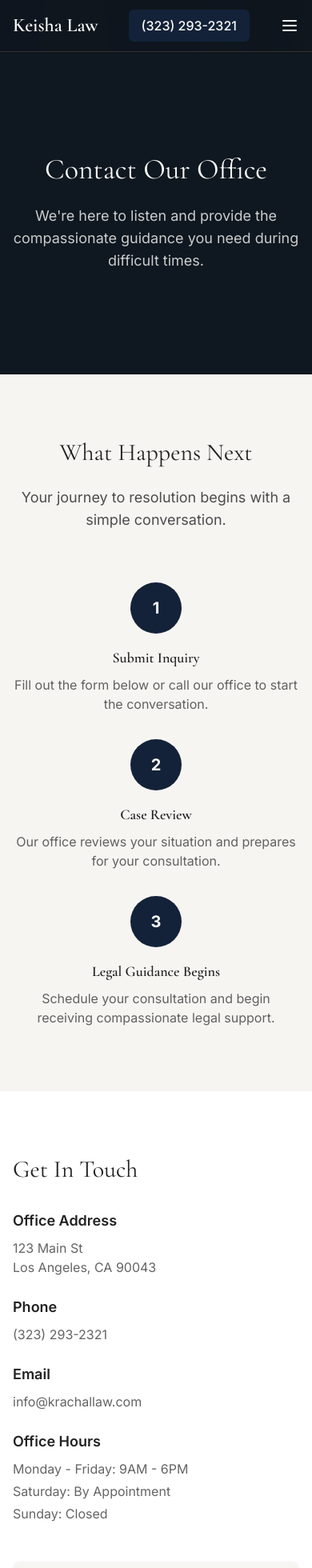
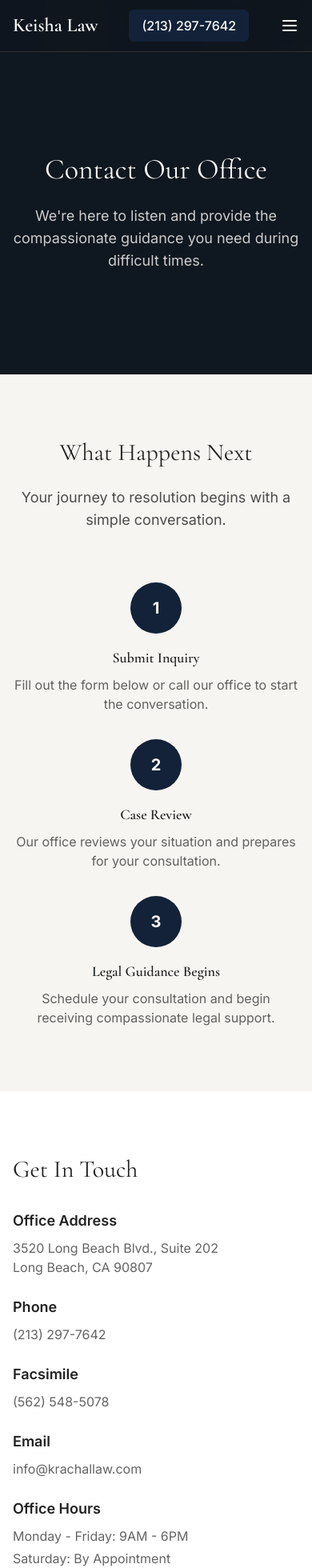
Before and after one commit to burchdad/keisha-law, a Next.js app: page /contact in a window 390 px wide. Shown: the top 1960 px of the page at 80% size. Built offline with nearby package versions, Linux system fonts and the light colour scheme.

Commit message:
Update contact information with new address and phone number

```diff
--- a/app/contact/page.tsx
+++ b/app/contact/page.tsx
@@ -206,9 +206,9 @@ export default function Contact() {
                   </h3>
 
                   <p className="text-text/70">
-                    123 Main St
+                    3520 Long Beach Blvd., Suite 202
                     <br />
-                    Los Angeles, CA 90043
+                    Long Beach, CA 90807
                   </p>
                 </div>
 
@@ -219,11 +219,21 @@ export default function Contact() {
 
                   <p className="text-text/70">
                     <a
-                      href="tel:323-293-2321"
+                      href="tel:213-297-7642"
                       className="hover:text-secondary transition-colors"
                     >
-                      (323) 293-2321
+                      (213) 297-7642
                     </a>
+                  </p>
+                </div>
+
+                <div>
+                  <h3 className="text-lg font-semibold text-text mb-2">
+                    Facsimile
+                  </h3>
+
+                  <p className="text-text/70">
+                    (562) 548-5078
                   </p>
                 </div>
 
--- a/app/practice-areas/[slug]/page.tsx
+++ b/app/practice-areas/[slug]/page.tsx
@@ -472,10 +472,10 @@ export default function PracticeAreaPage({ params }: PageProps) {
                 Schedule Consultation
               </Link>
               <a
-                href="tel:323-293-2321"
+                href="tel:213-297-7642"
                 className="border-2 border-secondary text-secondary px-8 py-4 rounded-md hover:bg-secondary hover:text-muted-whites transition-colors font-medium"
               >
-                Call (323) 293-2321
+                Call (213) 297-7642
               </a>
             </div>
           </motion.div>
--- a/components/ContactCTASection.tsx
+++ b/components/ContactCTASection.tsx
@@ -27,10 +27,10 @@ export default function ContactCTASection() {
               Schedule Consultation
             </Link>
             <a
-              href="tel:323-293-2321"
+              href="tel:213-297-7642"
               className="border-2 border-secondary text-secondary px-8 py-4 rounded-md hover:bg-secondary hover:text-muted-whites transition-colors font-medium"
             >
-              Call (323) 293-2321
+              Call (213) 297-7642
             </a>
           </div>
         </motion.div>
--- a/components/Footer.tsx
+++ b/components/Footer.tsx
@@ -48,9 +48,10 @@ export default function Footer() {
           <div>
             <h4 className="text-lg font-semibold mb-4">Contact Information</h4>
             <div className="space-y-2 text-sm">
-              <p>123 Main St<br />Los Angeles, CA 90043</p>
-              <p>Phone: (323) 293-2321</p>
-              <p>Email: info@krachallaw.com</p>
+              <p>3520 Long Beach Blvd., Suite 202<br />Long Beach, CA 90807</p>
+              <p>Phone: (213) 297-7642</p>
+              <p>Fax: (562) 548-5078</p>
+              <p>Email: info@keishalaw.com</p>
             </div>
             <div className="mt-4">
               <h5 className="font-semibold mb-2">Office Hours</h5>
--- a/components/Header.tsx
+++ b/components/Header.tsx
@@ -63,10 +63,10 @@ export default function Header() {
 
           {/* Phone CTA */}
           <a
-            href="tel:323-293-2321"
+            href="tel:213-297-7642"
             className="bg-secondary text-muted-whites px-4 py-2 rounded-md hover:bg-accent-gold hover:text-primary transition-colors font-medium"
           >
-            (323) 293-2321
+            (213) 297-7642
           </a>
 
           {/* Mobile menu button */}
```
